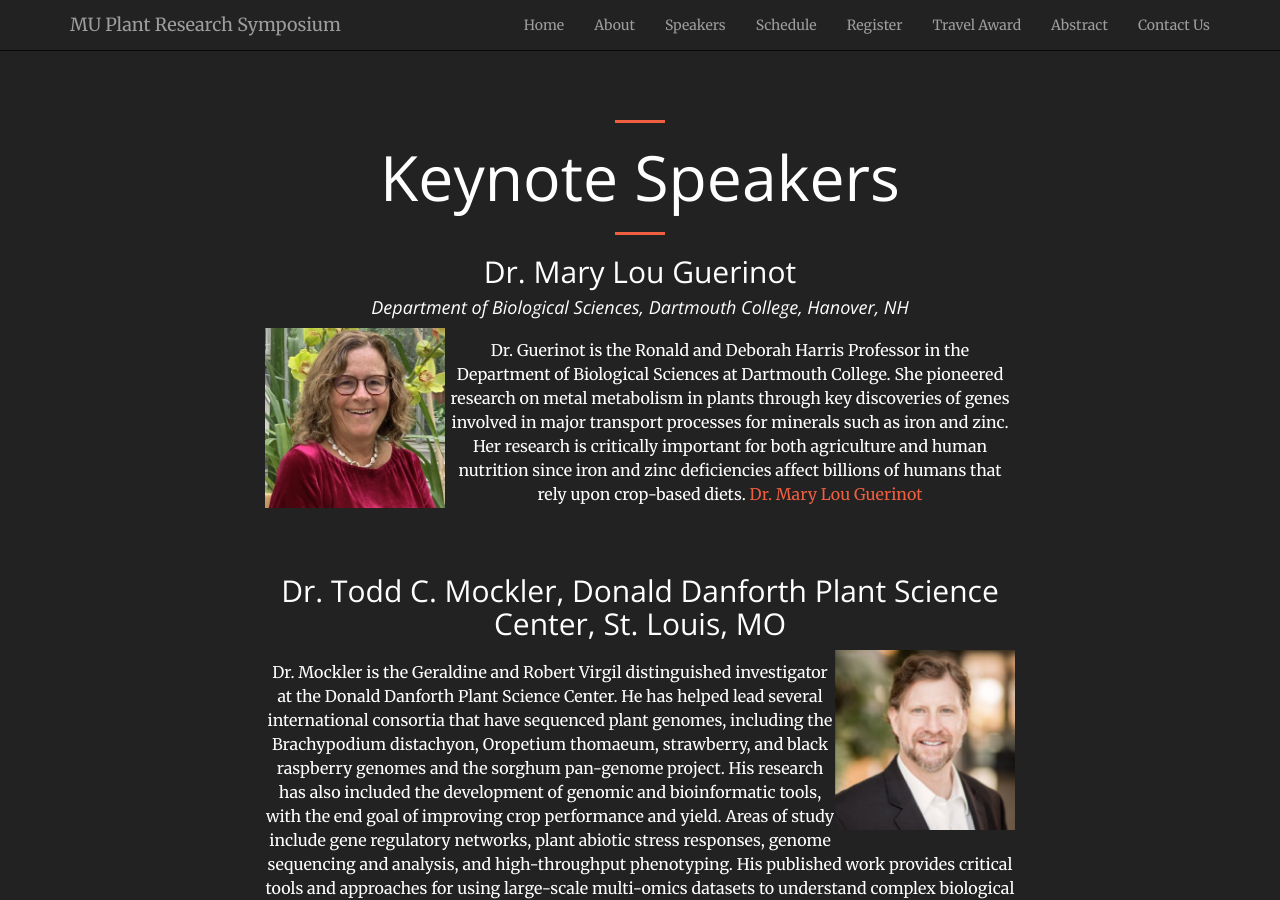
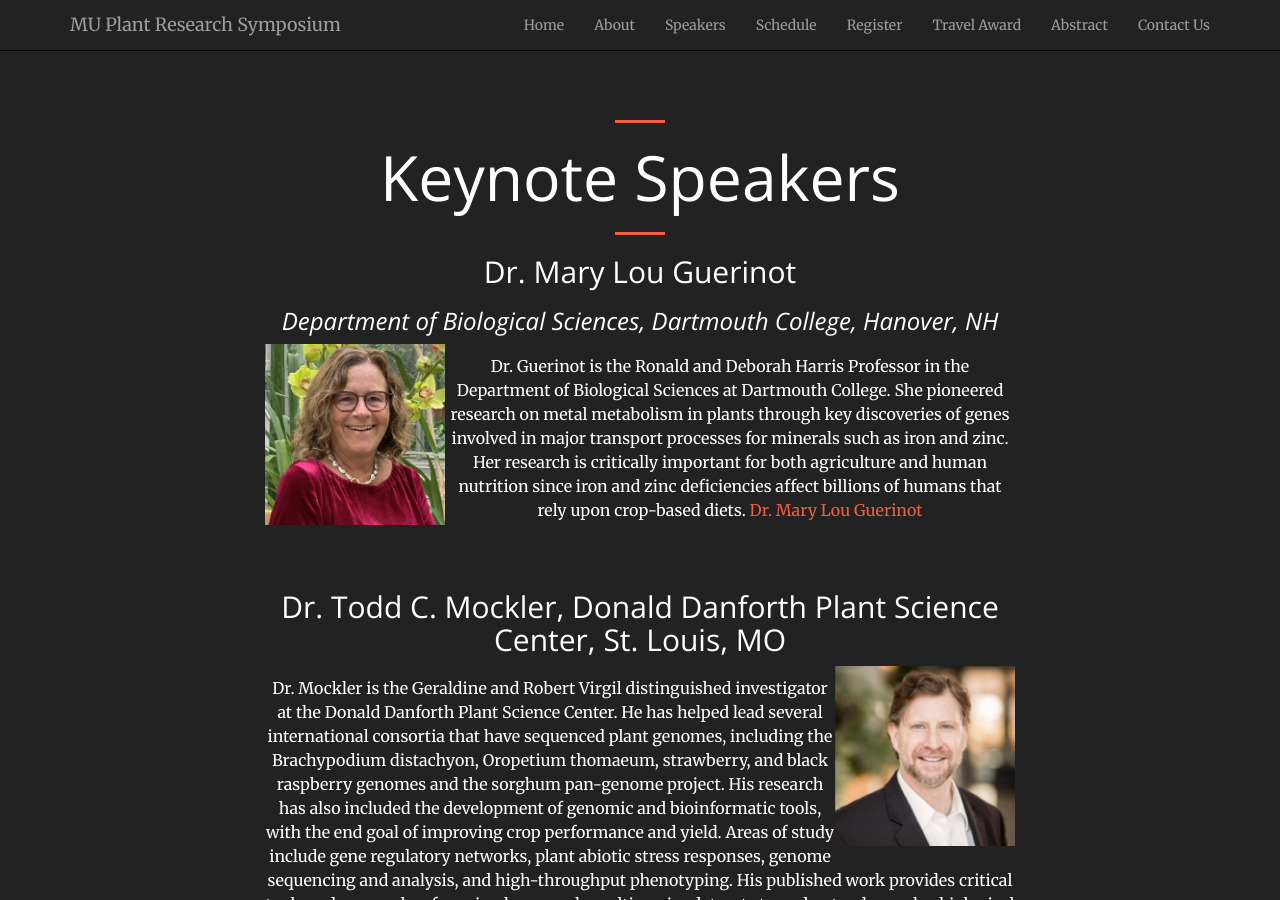
Before and after one commit to mupioneersymposium/mupioneersymposium.github.io, a Jekyll site: the page built from speakers.md, in a window 1280 px wide and 900 px high. Built offline with Jekyll 4.4.1, drawn with Linux system fonts in a browser that asks for light colours.

```diff
--- a/speakers.md
+++ b/speakers.md
@@ -6,7 +6,7 @@ layout: regular
 # Keynote Speakers
 <hr style="clear: both;" />
 ## Dr. Mary Lou Guerinot <br/>
-#### *Department of Biological Sciences, Dartmouth College, Hanover, NH*
+### *Department of Biological Sciences, Dartmouth College, Hanover, NH*
 <img src="/img/2020Guerinot.png" alt="Dr. Mary Lou Guerinot Photo" width="180px" style="float: left" />
 
 Dr. Guerinot is the Ronald and Deborah Harris Professor in the Department of Biological Sciences at Dartmouth College. She pioneered research on metal metabolism in plants through key discoveries of genes involved in major transport processes for minerals such as iron and zinc. Her research is critically important for both agriculture and human nutrition since iron and zinc deficiencies affect billions of humans that rely upon crop-based diets.
```
